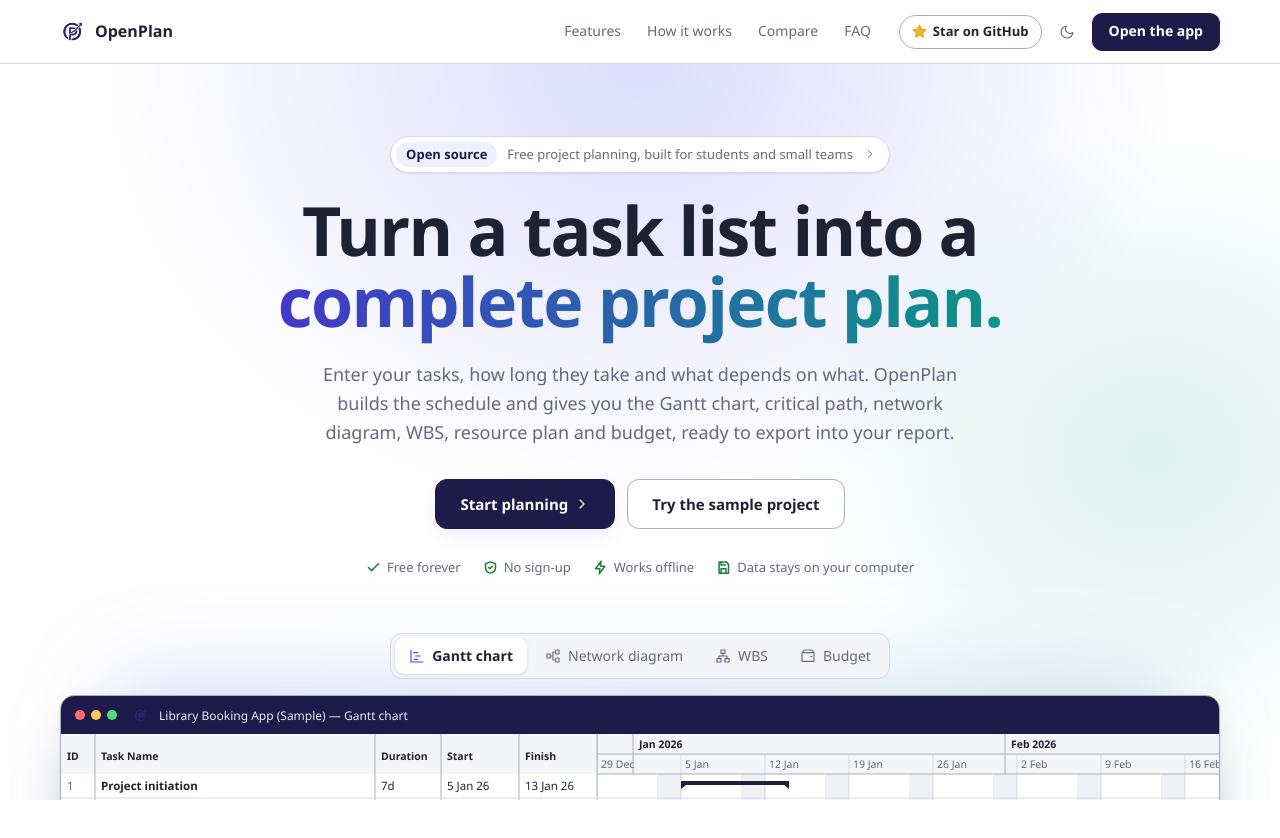
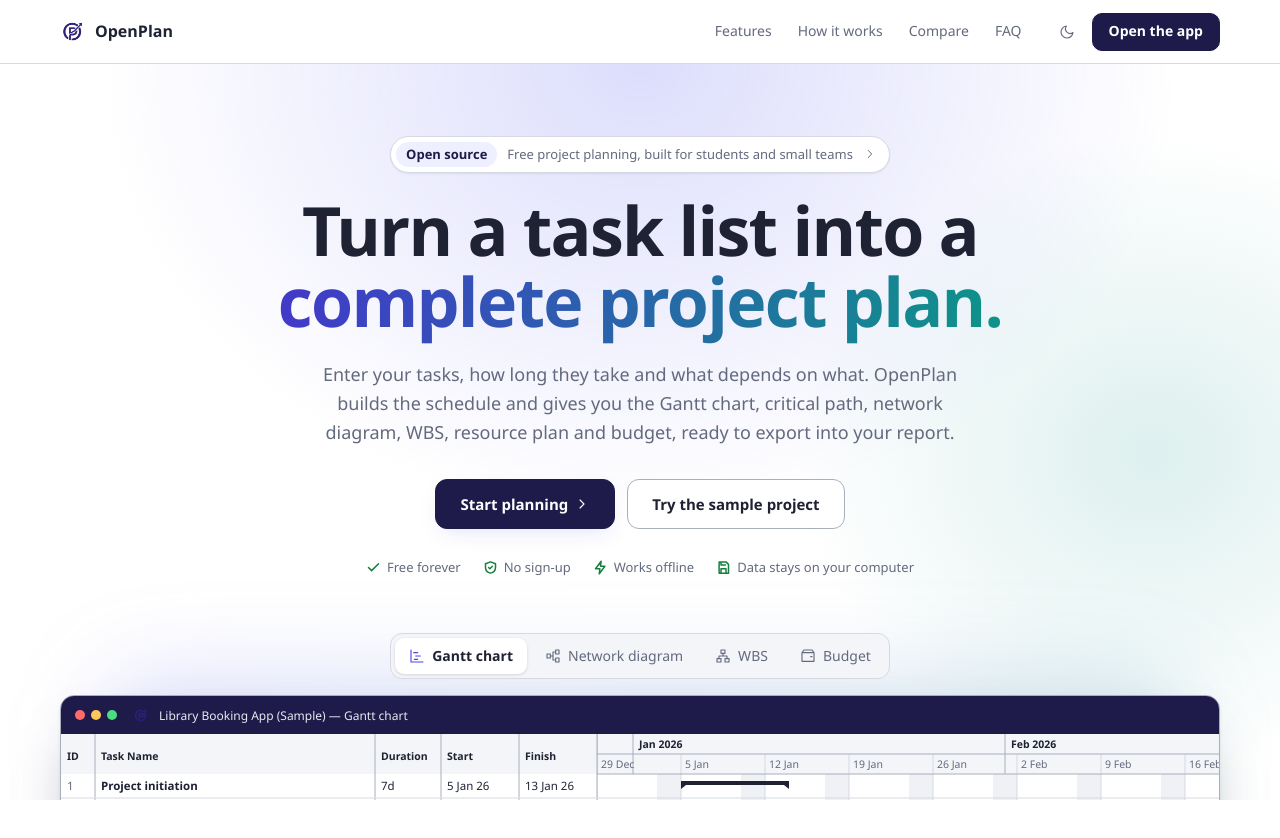
Before and after one commit to MNSBaanu/OpenPlan, a React (Vite) app: page / in a window 1280 px wide. Shown: the top 838 px of the page. Built offline with nearby package versions, Linux system fonts and the light colour scheme.

Commit message:
fix: remove Star on GitHub button from landing nav

```diff
--- a/src/styles.css
+++ b/src/styles.css
@@ -574,9 +574,6 @@ kbd { font: var(--fs-xs) Consolas, monospace; padding: 0 4px; border: 1px solid
 .lp-links { display: flex; align-items: center; gap: 2px; margin-right: 8px; }
 .lp-links button { border: 0; background: none; padding: 7px 12px; border-radius: 8px; font-size: var(--fs-lg); color: var(--text-muted); cursor: pointer; transition: color 0.15s, background 0.15s; }
 .lp-links button:hover { color: var(--text); background: var(--surface-2); }
-.lp-star { display: inline-flex; align-items: center; gap: 6px; height: 34px; padding: 0 12px; border: 1px solid var(--border-strong); border-radius: 999px; font-size: var(--fs-md); font-weight: 600; color: var(--text); text-decoration: none; transition: background 0.15s, border-color 0.15s; }
-.lp-star:hover { background: var(--surface-2); border-color: var(--accent); }
-.lp-star svg.i { width: 15px; height: 15px; color: #e3a008; fill: #f5b92b; }
 .lp-theme { width: 34px; height: 34px; border: 0; border-radius: 8px; background: none; color: var(--text-muted); cursor: pointer; display: grid; place-items: center; }
 .lp-theme:hover { background: var(--surface-2); color: var(--text); }
 
@@ -726,8 +723,7 @@ kbd { font: var(--fs-xs) Consolas, monospace; padding: 0 4px; border: 1px solid
   .lp-block { padding-top: 80px; }
 }
 @media (max-width: 640px) {
-  .lp-links, .lp-star { display: none; }
-  .lp-hero { padding-top: 40px; }
+  .lp-links,   .lp-hero { padding-top: 40px; }
   .lp-lede { font-size: var(--fs-2xl); }
   .lp-actions.center .lp-btn { width: 100%; }
   .lp-shot-body { height: 260px; }
--- a/src/views/Landing.tsx
+++ b/src/views/Landing.tsx
@@ -170,7 +170,6 @@ export default function Landing() {
           <button onClick={() => scrollTo('compare')}>Compare</button>
           <button onClick={() => scrollTo('faq')}>FAQ</button>
         </nav>
-        <a className="lp-star" href={REPO} target="_blank" rel="noreferrer"><Icon name="star" />Star on GitHub</a>
         <button className="lp-theme" aria-label="Toggle dark mode" title="Dark / light" onClick={() => st.setUI({ theme: st.theme === 'dark' ? 'light' : 'dark' })}>
           <Icon name={st.theme === 'dark' ? 'sun' : 'moon'} />
         </button>
```
